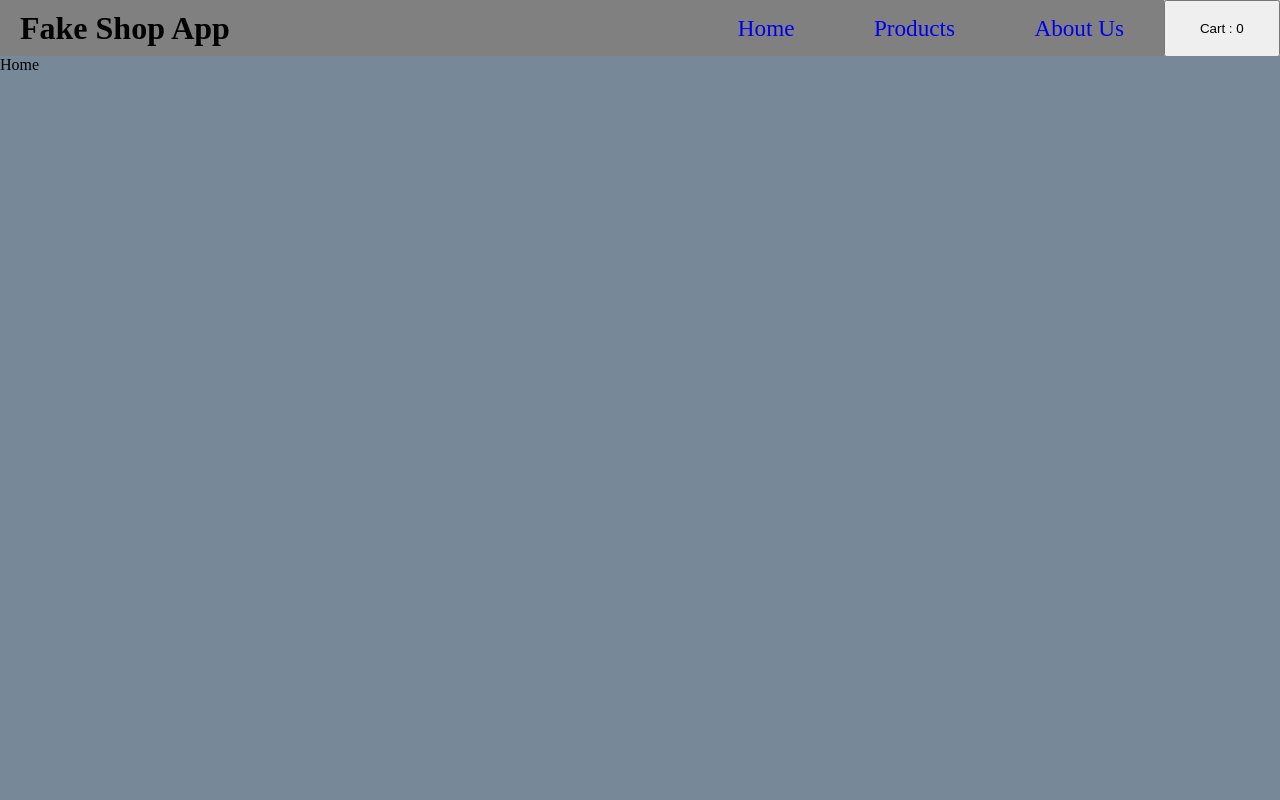
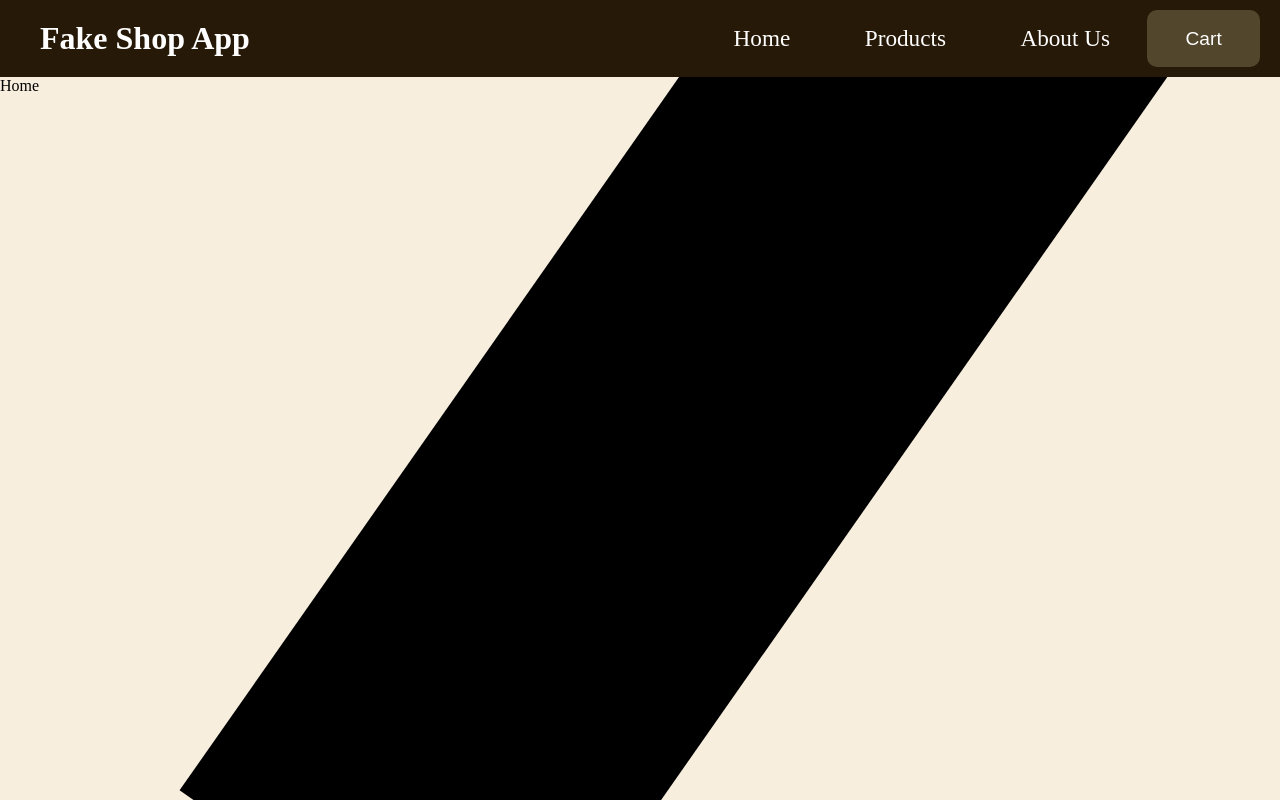
Before and after one commit to Guevara-Bryan/fake-shop, a React (Create React App) app: page / in a window 1280 px wide. Shown: the top 800 px of the page. Built offline with nearby package versions, Linux system fonts and the light colour scheme; no server answers.

Commit message:
Adds styles to the Products page, ProductsItem component, and some parts of the Cart component

```diff
--- a/src/components/Cart.jsx
+++ b/src/components/Cart.jsx
@@ -10,6 +10,7 @@
 	const cartRef = React.useRef();
 	const ANIMATION_DURATION = 500; // in ms
 
+	// Adds the animation to the cart before removing it from the dom.
 	React.useEffect(() => {
 		if (isVisible) {
 			cartBackgroundRef.current.className = 'cart';
@@ -33,27 +34,26 @@
 				<div className='cart-header'>
 					<h1>Cart</h1>
 					<button
+            class='cart-header__exit-button button'
 						onClick={() => {
 							setIsVisible(false);
-						}}>
+						}}
+					>
 						Close Cart
 					</button>
 				</div>
 				<div className='cart-products__list'>
 					{cart.getAllItems().map(([id, qt]) => {
 						const productObj = products.getProduct(id);
-            productObj.quantity = qt;
-            productObj.setIsVisible = setIsVisible;
+						productObj.quantity = qt;
+						productObj.setIsVisible = setIsVisible;
 						return <ProductCartView key={id} {...productObj} />;
 					})}
 				</div>
 				<div className='cart-summary'>
 					<p>{`Total: ${cart
 						.getAllItems()
-						.reduce(
-							(acc, [id, qt]) => (acc += products.getProduct(id).price * qt),
-							0
-						)
+						.reduce((acc, [id, qt]) => (acc += products.getProduct(id).price * qt), 0)
 						.toFixed(2)}`}</p>
 					<button>Checkout</button>
 				</div>
--- a/src/components/Frame.jsx
+++ b/src/components/Frame.jsx
@@ -9,25 +9,32 @@
 const Frame = () => {
 	const { cart } = React.useContext(shopStateContext);
 	const [isCartVisible, setIsCartVisible] = React.useState(false);
+
 	return (
 		<div className='frame-page'>
 			<div className='frame-header'>
 				<div className='title'>
 					<h1>Fake Shop App</h1>
 				</div>
+
 				<nav className='nav-bar'>
 					<Link to='/'>Home</Link>
 					<Link to='products'>Products</Link>
 					<Link to='about-us'>About Us</Link>
 				</nav>
+
 				<button
+					className='cart__open-button button'
 					onClick={() => {
 						setIsCartVisible(true);
-					}}>
-					{`Cart : ${cart.count}`}
+					}}
+				>
+					{`Cart${cart.count > 0 ? ': ' + cart.count : ''}`}
 				</button>
 			</div>
+
 			<Cart isVisible={isCartVisible} setIsVisible={setIsCartVisible} />
+
 			<div className='content'>
 				<Outlet />
 			</div>
--- a/src/components/ProductInfo.jsx
+++ b/src/components/ProductInfo.jsx
@@ -19,6 +19,7 @@
 					<p>{'$' + item.price}</p>
 					<p>{'Rating: ' + item.rating.rate}</p>
 					<button
+						className='product-info__button button'
 						onClick={() => {
 							cart.updateItemCount(item.id);
 						}}>
--- a/src/components/ProductItem.jsx
+++ b/src/components/ProductItem.jsx
@@ -19,10 +19,11 @@
 				<p>{'$' + price.toFixed(2)}</p>
 			</div>
 			<button
-				className='product-item__button'
+				className='product-item__button button'
 				onClick={() => {
 					cart.updateItemCount(id);
-				}}>
+				}}
+			>
 				Add to Cart
 			</button>
 		</div>
--- a/src/styles/Cart.css
+++ b/src/styles/Cart.css
@@ -1,23 +1,22 @@
-:root{
-  --animation-duration: 500ms;
-}
-
-.cart{
+.cart {
   position: fixed;
   width: 100%;
   height: 100%;
-  background-color: rgba(0,0,0,0.5);
+  background-color: rgba(0, 0, 0, 0.5);
   right: 0;
 
   display: flex;
   justify-content: flex-end;
   overflow: hidden;
+
+  z-index: 2;
 }
-.cart-remove{
+
+.cart-remove {
   display: none;
 }
 
-.cart-content{
+.cart-content {
   width: 30%;
   height: 100%;
   background-color: white;
@@ -25,7 +24,8 @@
   display: grid;
   grid-template-rows: 1fr 10fr 1fr;
 }
-.cart-products__list{
+
+.cart-products__list {
   display: flex;
   width: 100%;
   height: 100%;
@@ -36,42 +36,16 @@
   overflow-y: scroll;
 }
 
-@keyframes fade-in {
-  from{
-    opacity: 0;
-  }
+.cart-header {
+  padding: 0px 5%;
+  display: flex;
+  align-items: center;
+  justify-content: space-between;
 
-  to{
-    opacity: 1;
-  }
+  background-color: #271907;
+  color: white;
 }
-
-@keyframes fade-out {
-  from{
-    opacity: 1;
-  }
-
-  to{
-    opacity: 0;
-  }
+.cart-header__exit-button{
+  padding: 10px;
+  border-radius: 10px;
 }
-
-@keyframes slide-from-right {
-  from{
-    transform: translate(300px, 0);
-  }
-
-  to{
-    transform: translate(0, 0);
-  }
-}
-
-@keyframes slide-to-right {
-  from{
-    transform: translate(0, 0);
-  }
-
-  to{
-    transform: translate(300px, 0);
-  }
-}
--- /dev/null
+++ b/src/styles/Effects.css
@@ -0,0 +1,49 @@
+@keyframes fade-in {
+  from {
+    opacity: 0;
+  }
+
+  to {
+    opacity: 1;
+  }
+}
+
+@keyframes fade-out {
+  from {
+    opacity: 1;
+  }
+
+  to {
+    opacity: 0;
+  }
+}
+
+@keyframes slide-from-right {
+  from {
+    transform: translate(300px, 0);
+  }
+
+  to {
+    transform: translate(0, 0);
+  }
+}
+
+@keyframes slide-from-bottom {
+  from {
+    transform: translate(0, 300px);
+  }
+
+  to {
+    transform: translate(0, 0);
+  }
+}
+
+@keyframes slide-to-right {
+  from {
+    transform: translate(0, 0);
+  }
+
+  to {
+    transform: translate(300px, 0);
+  }
+}
--- a/src/styles/Frame.css
+++ b/src/styles/Frame.css
@@ -1,49 +1,100 @@
+@import "./Effects.css";
+
+:root {
+    --animation-duration: 700ms;
+}
+
 * {
     box-sizing: border-box;
     padding: 0;
     margin: 0;
 }
 
-body{
+body {
     overflow: hidden;
 }
 
 .frame-page {
     display: flex;
     flex-direction: column;
+    align-items: center;
     width: 100vw;
     height: 100vh;
-    background-color: lightblue;
-
     overflow-y: scroll;
     overflow-x: hidden;
+    background-color: #F7EEDE;
 }
 
-.frame-header{
-    height: 7%;
+.frame-page::before {
+    content: "";
+    width: 400px;
+    height: 150vh;
+    position: absolute;
+    background-color: #000000;
+    transform: rotate(35deg) translate(-17%, -15%);
+    z-index: 0;
+}
+
+.frame-header {
+    width: 100%;
     display: grid;
+    align-items: center;
     grid-template-columns: 3fr 2fr 0.5fr;
+    grid-template-rows: 1fr;
+    color: white;
+    padding: 10px 20px;
+    background-color: #271907;
+    backdrop-filter: blur(5px);
+
+    z-index: 1;
 }
 
 .title {
-    background-color: gray;
     padding: 10px 20px
 }
 
 .nav-bar {
-    background-color: gray;
     display: flex;
     align-items: center;
     justify-content: space-around;
     font-size: 1.45rem;
-}.nav-bar > a{
+}
+
+.nav-bar>a,
+.nav-bar>a::after,
+.nav-bar:active {
     text-decoration: none;
+    color: white;
 }
 
 .content {
     grid-area: page-content;
-    background-color: lightslategray;
     width: 100%;
-    flex-basis: 100%;
+    height: 100%;
     overflow: hidden;
+    z-index: 1;
 }
+
+.button {
+    background-color: #52472c;
+    color: white;
+    font-size: 1.2rem;
+    border: none;
+}
+
+.button:hover {
+    transform: scale(1.025);
+}
+
+.button:active {
+    transform: scale(1);
+}
+
+
+.cart__open-button {
+    width: 100%;
+    height: 100%;
+
+    border: none;
+    border-radius: 10px;
+}
--- a/src/styles/ProductInfo.css
+++ b/src/styles/ProductInfo.css
@@ -1,4 +1,4 @@
-.product-info{
+.product-info {
     width: 100%;
     height: 100%;
     background-color: white;
@@ -7,4 +7,11 @@
     display: grid;
     justify-items: center;
     align-items: center;
+
+    animation: slide-from-bottom var(--animation-duration);
 }
+
+.product-info__button {
+    padding: 15px;
+    border-radius: 10px;
+}
--- a/src/styles/ProductItem.css
+++ b/src/styles/ProductItem.css
@@ -1,10 +1,7 @@
 .product-item {
     width: 300px;
     height: 350px;
-    border: 1px solid black;
-    background-color: white;
     padding: 15px;
-    border-radius: 20px;
 
     display: grid;
     grid-template-rows: 3fr 2fr 1fr;
@@ -14,18 +11,23 @@
         'product-price product-button';
     align-items: center;
     row-gap: 10px;
+
+    border-radius: 20px;
+    background: white;
 }
 
 .product-item__image-frame {
     grid-area: product-image;
     justify-self: center;
-    border: 2px solid black;
     width: 100%;
-    border-radius: 20px;
     display: flex;
     align-items: center;
     justify-content: center;
     padding: 10px 0px;
+
+    border-radius: 20px;
+    background-color: white;
+    box-shadow: 3px 3px 7px 3px #c9c8c1;
 }
 
 .product-item__image {
@@ -58,14 +60,6 @@
 
 .product-item__button {
     grid-area: product-button;
-    background-color: transparent;
-    border: 2px solid black;
     padding: 5px;
-    font-size: 1.17rem;
     border-radius: 10px;
-    transition: transform 300ms;
 }
-
-.product-item__button:active {
-    transform: scale(0.95);
-}
--- a/src/styles/Products.css
+++ b/src/styles/Products.css
@@ -1,4 +1,4 @@
-.products-page{
+.products-page {
     width: 100%;
     height: 100%;
     display: grid;
@@ -6,4 +6,8 @@
     gap: 50px;
     padding: 50px;
     overflow-y: scroll;
+
+    background-color: rgba(255, 255, 255, 0.3);
+    backdrop-filter: blur(5px);
+    animation: fade-in var(--animation-duration);
 }
```
Also changed, not shown: .prettierrc.json (deleted).
